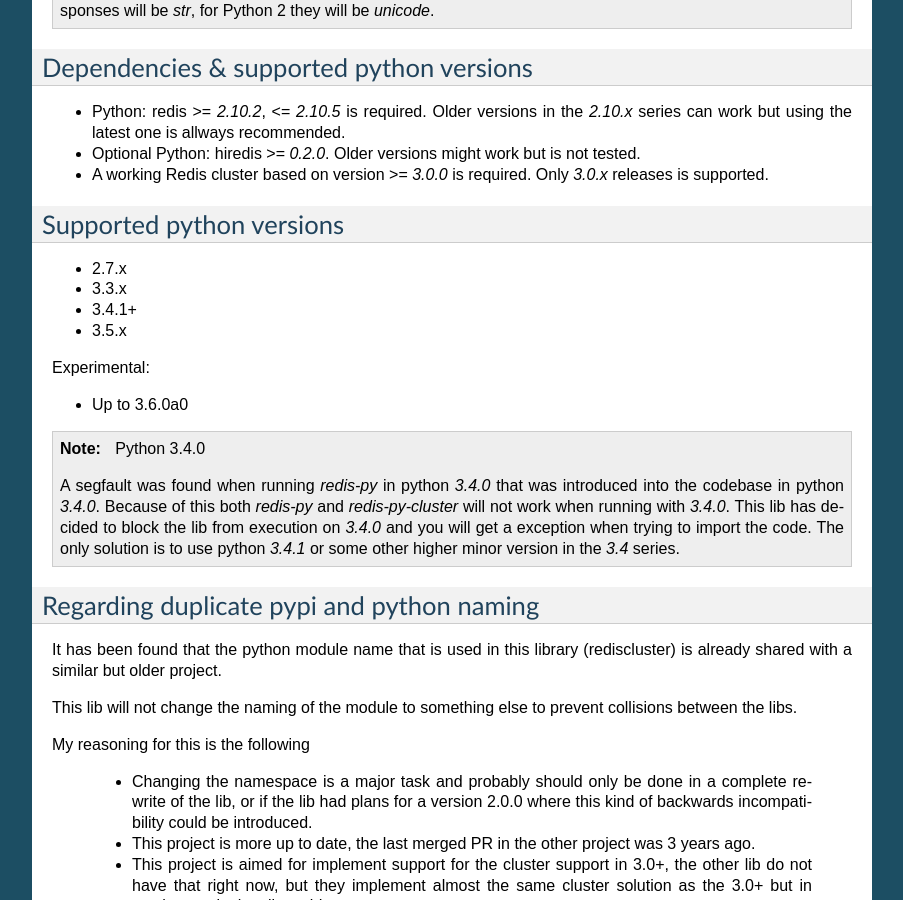
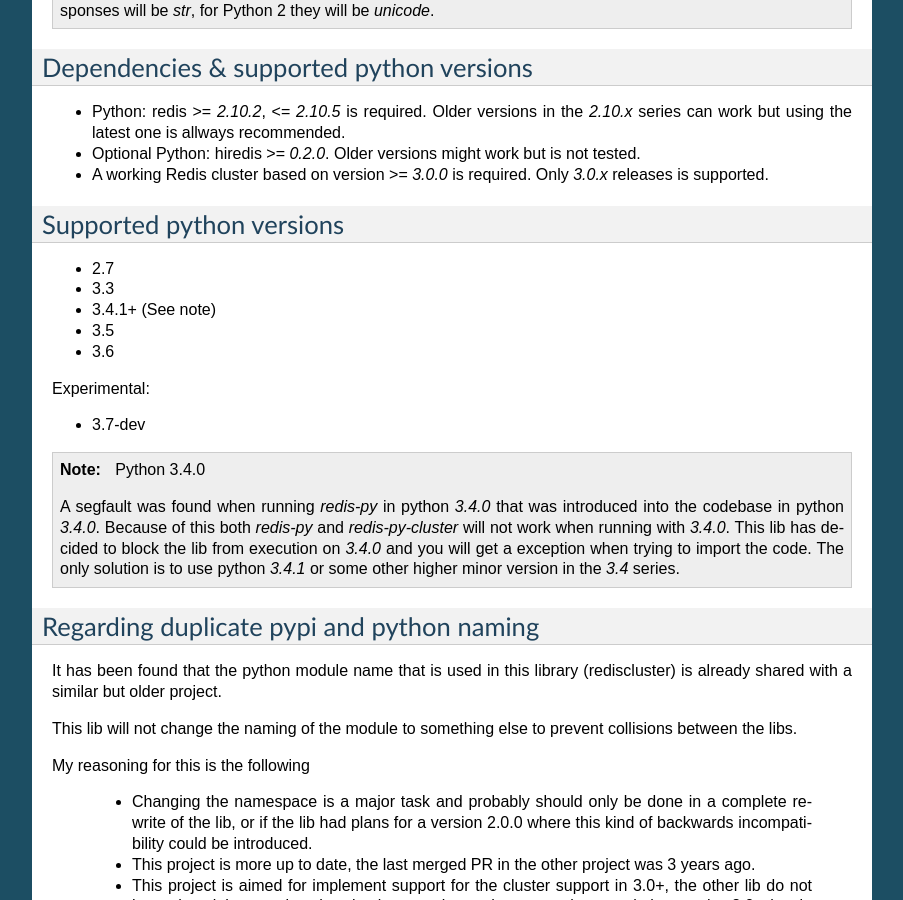
Before and after one commit to Grokzen/redis-py-cluster, a Sphinx documentation site: the page built from docs/index.rst, in a window 1280 px wide and 900 px high, scrolled down 884 px. Shown: the whole window, without its empty margins (198-1101 px from the left). Built offline with Sphinx 7.4.7, drawn with Linux system fonts in a browser that asks for light colours.

Commit message:
Minor update to supported python versions

```diff
--- a/docs/index.rst
+++ b/docs/index.rst
@@ -70,14 +70,15 @@
 Supported python versions
 -------------------------
 
-- 2.7.x
-- 3.3.x
-- 3.4.1+
-- 3.5.x
+- 2.7
+- 3.3
+- 3.4.1+ (See note)
+- 3.5
+- 3.6
 
 Experimental:
 
-- Up to 3.6.0a0
+- 3.7-dev
 
 
 .. note:: Python 3.4.0
```
